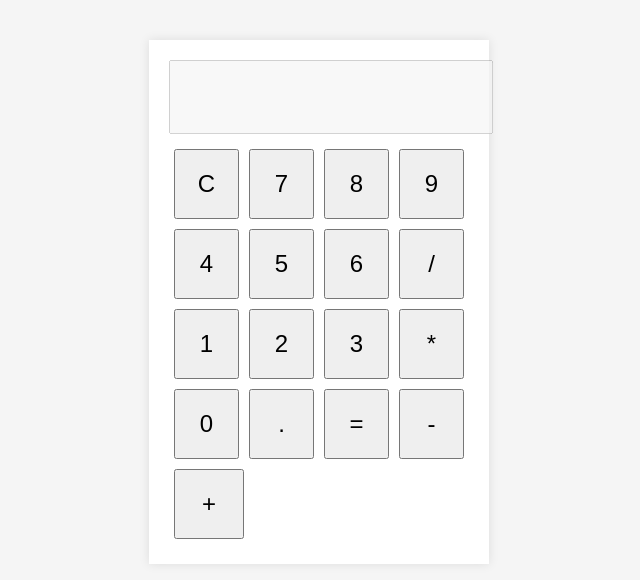
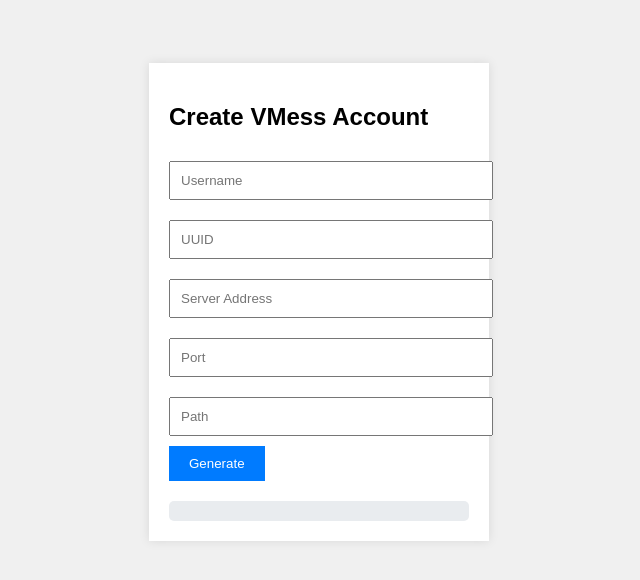
Before and after one commit to darkboy-glich/calculator-web, a plain HTML site: page index.html in a window 1280 px wide. Shown: the part 106-686 px from the top of the page, without its empty margins (321-961 px from the left). Drawn offline with Linux system fonts and the light colour scheme.

Commit message:
Update index.html

```diff
--- a/index.html
+++ b/index.html
@@ -3,63 +3,67 @@
 <head>
     <meta charset="UTF-8">
     <meta name="viewport" content="width=device-width, initial-scale=1.0">
-    <title>Calculator</title>
+    <title>V2Ray VMess Account Generator</title>
     <style>
-        body { font-family: Arial, sans-serif; display: flex; justify-content: center; align-items: center; height: 100vh; background-color: #f5f5f5; }
-        .calculator { width: 300px; padding: 20px; background-color: white; box-shadow: 0 0 10px rgba(0, 0, 0, 0.1); }
-        .display { width: 100%; height: 50px; text-align: right; margin-bottom: 10px; padding: 10px; font-size: 2em; }
-        .button { width: 70px; height: 70px; margin: 5px; font-size: 1.5em; }
-        .row { display: flex; }
+        body { font-family: Arial, sans-serif; display: flex; flex-direction: column; justify-content: center; align-items: center; height: 100vh; background-color: #f0f0f0; }
+        .container { width: 300px; padding: 20px; background-color: white; box-shadow: 0 0 10px rgba(0, 0, 0, 0.1); }
+        input { width: 100%; padding: 10px; margin: 10px 0; }
+        button { padding: 10px 20px; background-color: #007bff; color: white; border: none; cursor: pointer; }
+        .output { margin-top: 20px; padding: 10px; background-color: #e9ecef; border-radius: 5px; }
     </style>
 </head>
 <body>
-    <div class="calculator">
-        <input type="text" class="display" id="display" disabled>
-        <div class="row">
-            <button class="button" onclick="clearDisplay()">C</button>
-            <button class="button" onclick="appendToDisplay('7')">7</button>
-            <button class="button" onclick="appendToDisplay('8')">8</button>
-            <button class="button" onclick="appendToDisplay('9')">9</button>
-        </div>
-        <div class="row">
-            <button class="button" onclick="appendToDisplay('4')">4</button>
-            <button class="button" onclick="appendToDisplay('5')">5</button>
-            <button class="button" onclick="appendToDisplay('6')">6</button>
-            <button class="button" onclick="appendToDisplay('/')">/</button>
-        </div>
-        <div class="row">
-            <button class="button" onclick="appendToDisplay('1')">1</button>
-            <button class="button" onclick="appendToDisplay('2')">2</button>
-            <button class="button" onclick="appendToDisplay('3')">3</button>
-            <button class="button" onclick="appendToDisplay('*')">*</button>
-        </div>
-        <div class="row">
-            <button class="button" onclick="appendToDisplay('0')">0</button>
-            <button class="button" onclick="appendToDisplay('.')">.</button>
-            <button class="button" onclick="calculate()">=</button>
-            <button class="button" onclick="appendToDisplay('-')">-</button>
-        </div>
-        <div class="row">
-            <button class="button" onclick="appendToDisplay('+')">+</button>
-        </div>
+    <div class="container">
+        <h2>Create VMess Account</h2>
+        <input type="text" id="username" placeholder="Username">
+        <input type="text" id="id" placeholder="UUID">
+        <input type="text" id="address" placeholder="Server Address">
+        <input type="number" id="port" placeholder="Port">
+        <input type="text" id="path" placeholder="Path">
+        <button onclick="generateVMess()">Generate</button>
+        <div class="output" id="output"></div>
     </div>
-
     <script>
-        function clearDisplay() {
-            document.getElementById('display').value = '';
+        function generateUUID() {
+            let d = new Date().getTime();
+            let d2 = (performance && performance.now && (performance.now()*1000)) || 0;
+            return 'xxxxxxxx-xxxx-4xxx-yxxx-xxxxxxxxxxxx'.replace(/[xy]/g, function(c) {
+                let r = Math.random() * 16;
+                if(d > 0){
+                    r = (d + r)%16 | 0;
+                    d = Math.floor(d/16);
+                } else {
+                    r = (d2 + r)%16 | 0;
+                    d2 = Math.floor(d2/16);
+                }
+                return (c==='x' ? r : (r&0x3|0x8)).toString(16);
+            });
         }
 
-        function appendToDisplay(value) {
-            document.getElementById('display').value += value;
-        }
+        function generateVMess() {
+            const username = document.getElementById('username').value || 'user';
+            const id = document.getElementById('id').value || generateUUID();
+            const address = document.getElementById('address').value || 'example.com';
+            const port = document.getElementById('port').value || '443';
+            const path = document.getElementById('path').value || '/path';
 
-        function calculate() {
-            const display = document.getElementById('display');
-            try {
-                display.value = eval(display.value);
-            } catch {
-                display.value = 'Error';
-            }
+            const vmessConfig = {
+                v: "2",
+                ps: username,
+                add: address,
+                port: port,
+                id: id,
+                aid: "0",
+                net: "ws",
+                type: "none",
+                host: "",
+                path: path,
+                tls: "tls"
+            };
+
+            const base64Config = btoa(JSON.stringify(vmessConfig));
+            const vmessLink = `vmess://${base64Config}`;
+            document.getElementById('output').textContent = vmessLink;
         }
     </script>
 </body>
```
